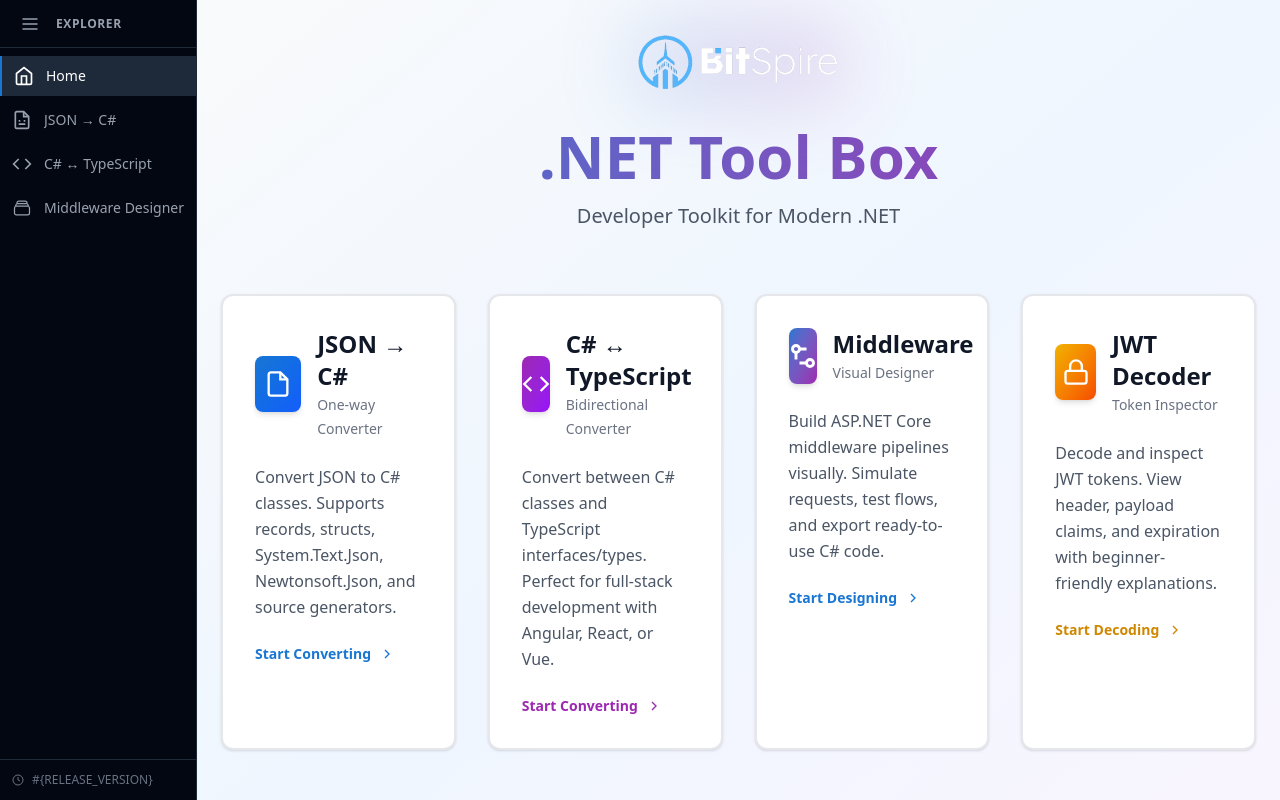
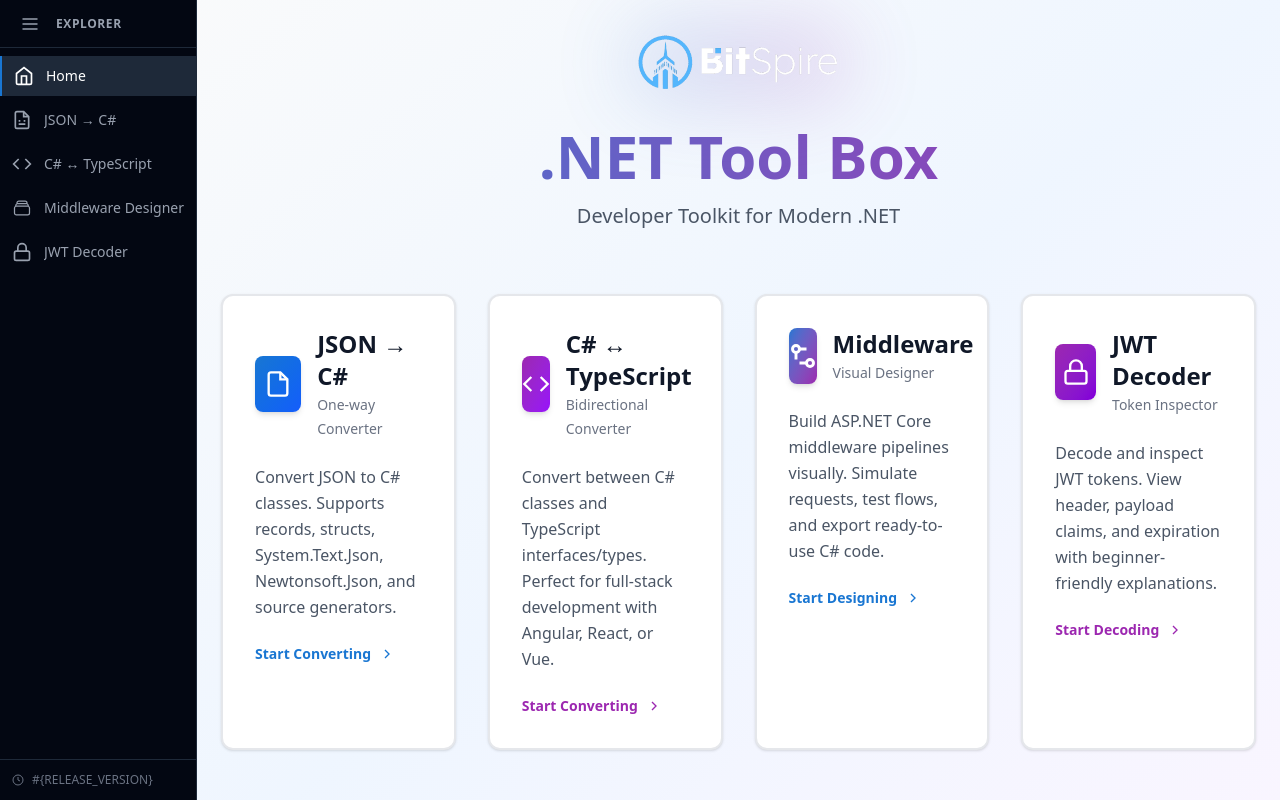
Before and after one commit to BitSpireGmbH/toolbox, an Angular app: page /home in a window 1280 px wide. Both pictures are taken after a click on the button "Toggle sidebar panel". Built offline with nearby package versions, Linux system fonts and the light colour scheme.

Commit message:
Add JWT decoder to navigation and update colors to use brand-secondary
Co-authored-by: linkdotnet <26365461+linkdotnet@users.noreply.github.com>

```diff
--- a/src/app/app.html
+++ b/src/app/app.html
@@ -103,6 +103,27 @@
           </span>
         }
       </a>
+
+      <a
+        routerLink="/jwt-decoder"
+        routerLinkActive="text-white bg-gray-800 border-l-2 border-brand-primary"
+        class="w-full flex items-center h-10 text-gray-400 hover:text-white hover:bg-gray-800/50 transition-all relative group"
+        [class.justify-center]="!sidebarOpen()"
+        [class.px-3]="sidebarOpen()"
+        [class.gap-3]="sidebarOpen()"
+        aria-label="JWT Decoder">
+        <svg class="w-5 h-5 shrink-0" viewBox="0 0 24 24" fill="none" stroke="currentColor" stroke-width="2">
+          <rect x="3" y="11" width="18" height="11" rx="2" ry="2"></rect>
+          <path d="M7 11V7a5 5 0 0 1 10 0v4"></path>
+        </svg>
+        @if (sidebarOpen()) {
+          <span class="text-sm whitespace-nowrap overflow-hidden">JWT Decoder</span>
+        } @else {
+          <span class="absolute left-full ml-2 px-2 py-1 bg-gray-800 text-white text-xs rounded opacity-0 group-hover:opacity-100 transition-opacity whitespace-nowrap z-50 pointer-events-none">
+            JWT Decoder
+          </span>
+        }
+      </a>
     </nav>
 
     @if (sidebarOpen()) {
@@ -201,6 +222,18 @@
 
           <span class="font-medium">Middleware Designer</span>
         </a>
+
+        <a
+          routerLink="/jwt-decoder"
+          routerLinkActive="bg-brand-primary/20 text-brand-primary border-r-2 border-brand-primary"
+          (click)="closeSidebar()"
+          class="flex items-center gap-3 px-4 py-3 text-gray-300 hover:bg-gray-800 hover:text-white transition-all">
+          <svg class="w-5 h-5" viewBox="0 0 24 24" fill="none" stroke="currentColor" stroke-width="2">
+            <rect x="3" y="11" width="18" height="11" rx="2" ry="2"></rect>
+            <path d="M7 11V7a5 5 0 0 1 10 0v4"></path>
+          </svg>
+          <span class="font-medium">JWT Decoder</span>
+        </a>
       </nav>
 
       <div class="absolute bottom-0 left-0 right-0 px-4 py-4 border-t border-gray-800 bg-gray-900">
--- a/src/app/landing-page/landing-page.ts
+++ b/src/app/landing-page/landing-page.ts
@@ -121,27 +121,27 @@ import { RouterLink } from '@angular/router';
 
           <!-- JWT Decoder Card -->
           <a routerLink="/jwt-decoder"
-             class="group relative block bg-white rounded-xl shadow-sm hover:shadow-2xl transition-all duration-300 p-8 border-2 border-gray-200 hover:border-yellow-500 overflow-hidden">
-            <div class="absolute inset-0 bg-gradient-to-br from-yellow-500/0 via-yellow-500/0 to-yellow-500/5 opacity-0 group-hover:opacity-100 transition-opacity duration-300"></div>
+             class="group relative block bg-white rounded-xl shadow-sm hover:shadow-2xl transition-all duration-300 p-8 border-2 border-gray-200 hover:border-brand-secondary overflow-hidden">
+            <div class="absolute inset-0 bg-gradient-to-br from-brand-secondary/0 via-brand-secondary/0 to-brand-secondary/5 opacity-0 group-hover:opacity-100 transition-opacity duration-300"></div>
             <div class="absolute inset-0 opacity-0 group-hover:opacity-100 transition-opacity duration-300">
-              <div class="absolute top-0 left-0 w-full h-px bg-gradient-to-r from-transparent via-yellow-500 to-transparent"></div>
-              <div class="absolute bottom-0 right-0 w-full h-px bg-gradient-to-r from-transparent via-yellow-500 to-transparent"></div>
+              <div class="absolute top-0 left-0 w-full h-px bg-gradient-to-r from-transparent via-brand-secondary to-transparent"></div>
+              <div class="absolute bottom-0 right-0 w-full h-px bg-gradient-to-r from-transparent via-brand-secondary to-transparent"></div>
             </div>
             <div class="relative">
               <div class="flex items-center gap-4 mb-6">
-                <div class="w-14 h-14 bg-gradient-to-br from-yellow-500 to-orange-600 rounded-lg flex items-center justify-center text-white shadow-md group-hover:shadow-lg group-hover:shadow-yellow-500/25 transition-all duration-300">
+                <div class="w-14 h-14 bg-gradient-to-br from-brand-secondary to-purple-700 rounded-lg flex items-center justify-center text-white shadow-md group-hover:shadow-lg group-hover:shadow-brand-secondary/25 transition-all duration-300">
                   <svg class="w-7 h-7" viewBox="0 0 24 24" fill="none" stroke="currentColor" stroke-width="2">
                     <rect x="3" y="11" width="18" height="11" rx="2" ry="2"></rect>
                     <path d="M7 11V7a5 5 0 0 1 10 0v4"></path>
                   </svg>
                 </div>
                 <div>
-                  <h2 class="text-2xl font-bold text-gray-900 group-hover:text-yellow-600 transition-colors duration-300">JWT Decoder</h2>
+                  <h2 class="text-2xl font-bold text-gray-900 group-hover:text-brand-secondary transition-colors duration-300">JWT Decoder</h2>
                   <span class="text-sm text-gray-500 font-medium">Token Inspector</span>
                 </div>
               </div>
               <p class="text-gray-600 leading-relaxed mb-6">Decode and inspect JWT tokens. View header, payload claims, and expiration with beginner-friendly explanations.</p>
-              <div class="flex items-center gap-2 text-yellow-600 font-semibold text-sm">
+              <div class="flex items-center gap-2 text-brand-secondary font-semibold text-sm">
                 <span>Start Decoding</span>
                 <svg class="w-4 h-4 transform group-hover:translate-x-1 transition-transform duration-300" viewBox="0 0 24 24" fill="none" stroke="currentColor" stroke-width="2">
                   <polyline points="9 18 15 12 9 6"></polyline>
```
